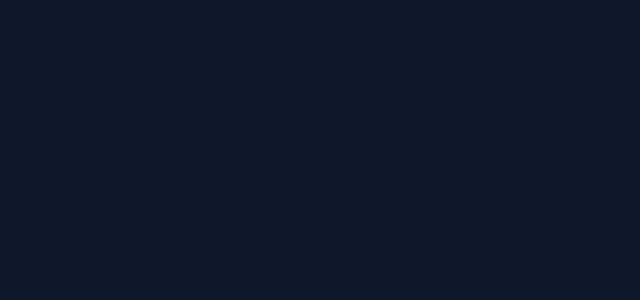
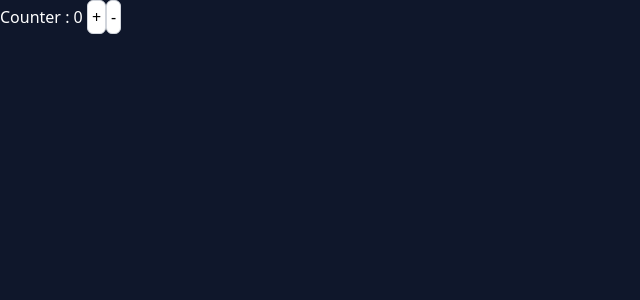
Before and after one commit to nanun2557/trynuxt, a Nuxt app: page /counter in a window 1280 px wide. Before the commit this address had no page. Shown: the top 300 px of the page, without its empty margins (0-640 px from the left). Built offline with nearby package versions, Linux system fonts and the light colour scheme.

Commit message:
add example useState for stage management

```diff
--- /dev/null
+++ b/components/Counter.vue
@@ -0,0 +1,11 @@
+<script setup>
+const counter = useCounter();
+
+</script>
+<template>
+    <div class="counterComponent">
+        Counter : {{ counter }}
+        <button class="p-1 bg-white text-black border border-gray-300 rounded-md cursor-pointer" @click="counter++">+</button>
+        <button class="p-1 bg-white text-black border border-gray-300 rounded-md cursor-pointer" @click="counter--">-</button>
+    </div>
+</template>
--- /dev/null
+++ b/composables/states.ts
@@ -0,0 +1,2 @@
+export const useCounter = () => useState<number>("counter", () => 0);
+export const useColor = () => useState<string>("color", () => "pink");
--- /dev/null
+++ b/pages/counter.vue
@@ -0,0 +1,8 @@
+<script setup>
+
+</script>
+<template>
+    <div class="counterPage">
+        <Counter />
+    </div>
+</template>
```
